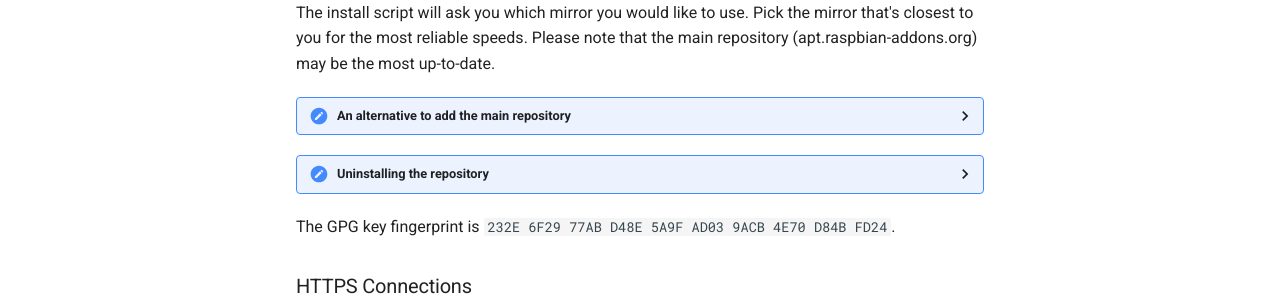
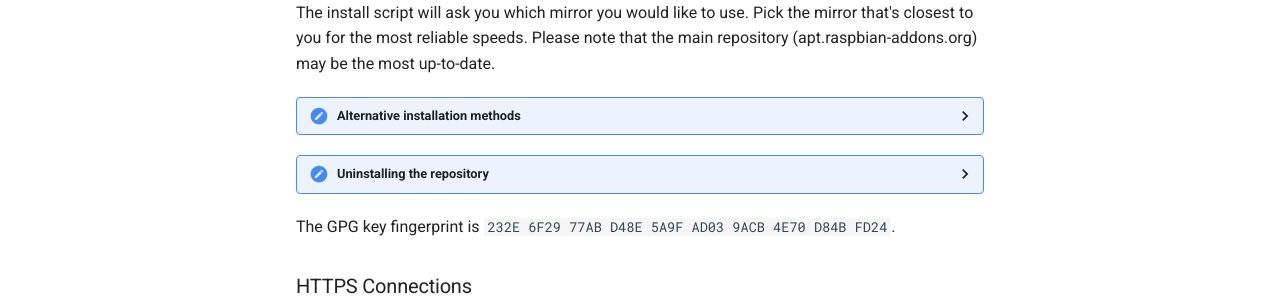
Before and after one commit to raspbian-addons/docs, an MkDocs documentation site: the page built from docs/install.md, in a window 1280 px wide. Shown: the part 303-603 px from the top of the page. Built offline with MkDocs 1.6.1 and Material for MkDocs 9.7.7, drawn with Linux system fonts in a browser that asks for light colours; comment, search, counter and statistics services are not loaded.

Commit message:
Update install.md

```diff
--- a/docs/install.md
+++ b/docs/install.md
@@ -8,7 +8,7 @@ python3 <(curl -fSsL https://cdn.jsdelivr.net/gh/raspbian-addons/scripts@master/
 The install script will ask you which mirror you would like to use. Pick the mirror that's closest to you for the most reliable speeds. Please note that the main repository (apt.raspbian-addons.org) may be the most up-to-date.
 
 <details>
-<summary> An alternative to add the main repository </summary>
+<summary> Alternative installation methods </summary>
 
  First, install <code>extrepo</code>.
 
```
